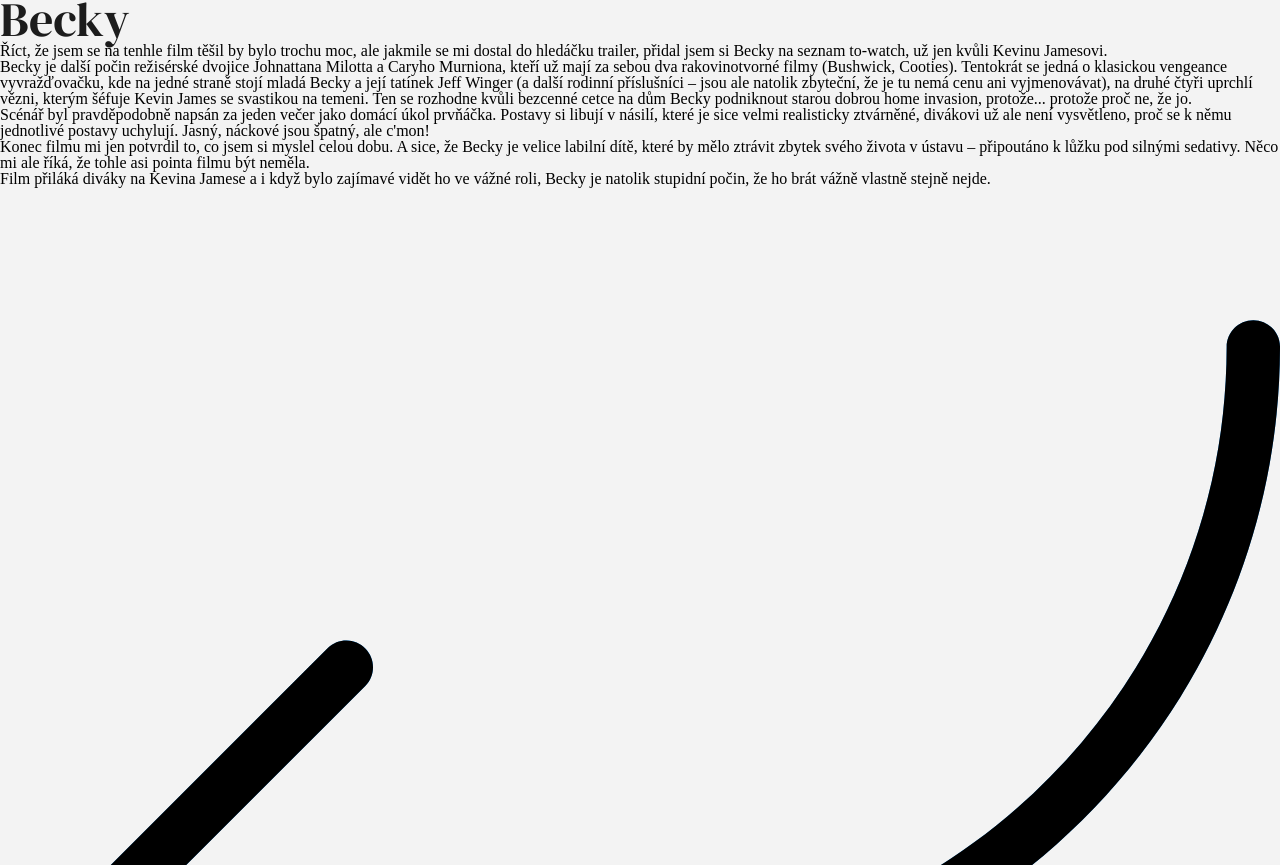
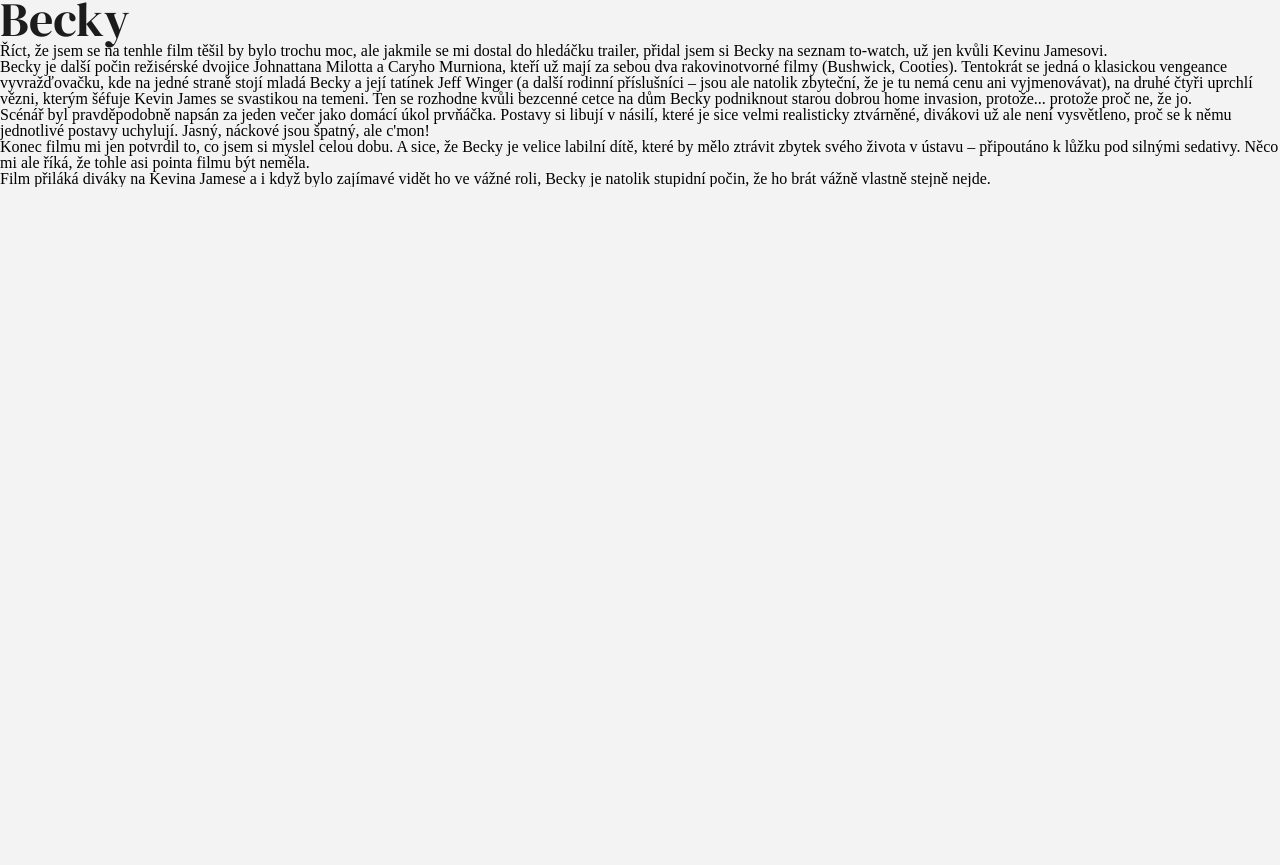
Before and after one commit to DecentDescent/himynameishonza.com, a Next.js app: page / in a window 1280 px wide. Shown: the part 2635-3500 px from the top of the page. After the commit the page ends 2822 px from the top, so only its background shows below. Built offline with nearby package versions, Linux system fonts and the light colour scheme.

Commit message:
Layout changes

```diff
--- a/components/Article/Article.scss
+++ b/components/Article/Article.scss
@@ -11,7 +11,7 @@
     width: 100%;
     height: 100%;
     display: flex;
-    padding: 64px;
+    padding: 64px 128px;
     box-sizing: border-box;
     flex-direction: column;
     align-items: flex-start;
@@ -68,7 +68,7 @@
   }
 
   .article__body {
-    padding: 64px;
+    padding: 64px 128px;
     border-top: 1px solid rgba($theme-light-text, 0.1);
     p {
       padding: 16px 0;
@@ -89,14 +89,6 @@
   }
 }
 
-.back-to-top {
-  position: fixed;
-  bottom: 64px;
-  right: 64px;
-  svg {
-    width: 48px;
-  }
-}
 .container {
   width: 100%;
   max-width: 1200px;
--- a/components/Article/index.js
+++ b/components/Article/index.js
@@ -61,26 +61,6 @@
               vážně vlastně stejně nejde.
             </p>
           </div>
-          <div className={styles["back-to-top"]}>
-            <a href="#">
-              <svg viewBox="0 0 512.008 512.008">
-                <path
-                  d="m501.342 53.256c-5.891 0-10.667 4.776-10.667 10.667-.153 135.43-109.903 245.18-245.333 245.333h-208.918l109.803-109.781c4.092-4.237 3.975-10.99-.262-15.083-4.134-3.992-10.687-3.992-14.82 0l-128 128c-4.171 4.16-4.179 10.914-.019 15.085.006.006.013.013.019.019l128 128c4.093 4.237 10.845 4.354 15.083.262 4.237-4.093 4.354-10.845.262-15.083-.086-.089-.173-.176-.262-.262l-109.804-109.824h208.917c147.208-.165 266.502-119.459 266.667-266.667 0-5.89-4.775-10.666-10.666-10.666z"
-                  fill="#2196f3"
-                />
-                <path d="m138.675 458.589c-2.831.005-5.548-1.115-7.552-3.115l-128-128c-4.164-4.165-4.164-10.917 0-15.083l128-128c4.237-4.092 10.99-3.975 15.083.262 3.992 4.134 3.992 10.687 0 14.82l-120.448 120.45 120.448 120.448c4.171 4.16 4.179 10.914.019 15.085-2.001 2.005-4.717 3.133-7.55 3.133z" />
-                <path d="m245.342 330.589h-234.667c-5.891 0-10.667-4.776-10.667-10.667s4.776-10.667 10.667-10.667h234.667c135.431-.153 245.181-109.903 245.333-245.333 0-5.891 4.776-10.667 10.667-10.667s10.667 4.776 10.667 10.667c-.165 147.208-119.46 266.503-266.667 266.667z" />
-              </svg>
-            </a>
-            {/* <svg viewBox="0 0 512 512">
-              <path
-                d="m263.432 3.136c-4.16-4.171-10.914-4.179-15.085-.019-.006.006-.013.013-.019.019l-192 192c-4.093 4.237-3.975 10.99.262 15.083 4.134 3.992 10.687 3.992 14.82 0l173.803-173.803v464.917c0 5.891 4.776 10.667 10.667 10.667s10.667-4.776 10.667-10.667v-464.917l173.781 173.781c4.093 4.237 10.845 4.355 15.083.262 4.237-4.093 4.354-10.845.262-15.083-.086-.089-.173-.176-.262-.262z"
-                fill="#4caf50"
-              />
-              <path d="m447.88 213.333c-2.831.005-5.548-1.115-7.552-3.115l-184.448-184.469-184.448 184.47c-4.237 4.093-10.99 3.975-15.083-.262-3.992-4.134-3.992-10.687 0-14.82l192-192c4.165-4.164 10.917-4.164 15.083 0l192 192c4.159 4.172 4.149 10.926-.024 15.085-1.999 1.992-4.706 3.111-7.528 3.111z" />
-              <path d="m255.88 512c-5.891 0-10.667-4.776-10.667-10.667v-490.666c0-5.891 4.776-10.667 10.667-10.667s10.667 4.776 10.667 10.667v490.667c-.001 5.89-4.776 10.666-10.667 10.666z" />
-            </svg> */}
-          </div>
         </section>
       </article>
     );
```
